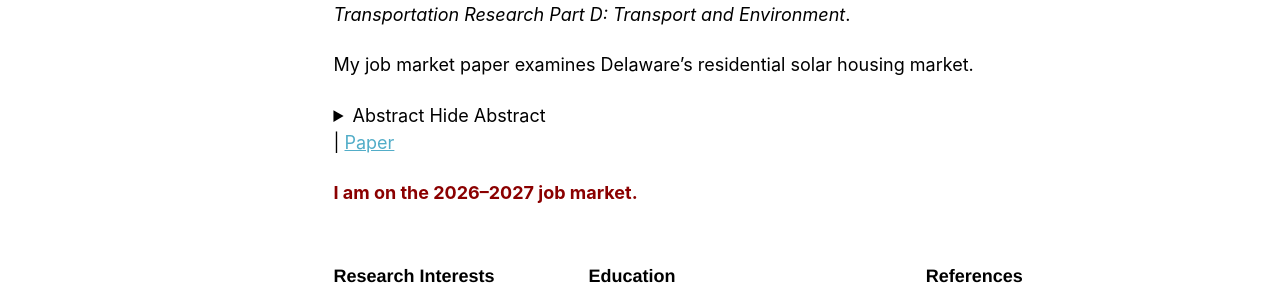
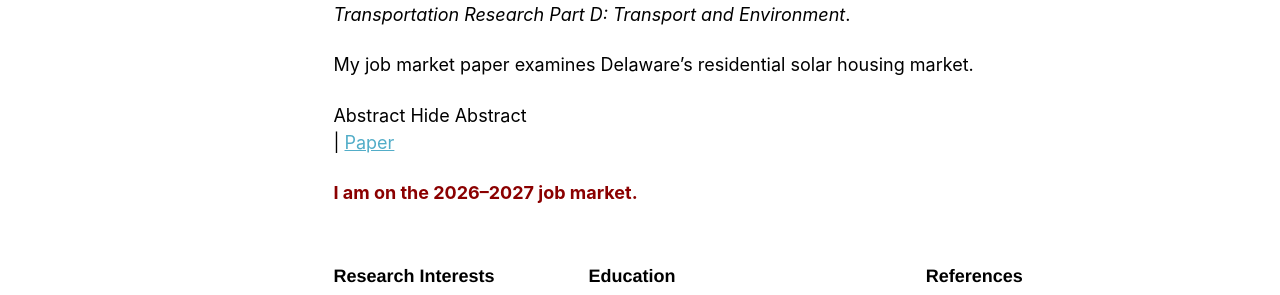
Before and after one commit to sachin-b-badole/sachin-b-badole.github.io, a Jekyll site: the page built from _pages/about.md, in a window 1280 px wide. Shown: the part 474-769 px from the top of the page. Built offline with Jekyll 4.4.1, drawn with Linux system fonts in a browser that asks for light colours.

Commit message:
Update custom.css

```diff
--- a/assets/css/custom.css
+++ b/assets/css/custom.css
@@ -587,3 +587,24 @@
   -webkit-text-size-adjust: 100%;
   text-size-adjust: 100%;
 }
+
+
+/* For Abstract Tabe*/
+
+.paper-details-inline {
+  display: inline;
+}
+
+.paper-details-inline summary {
+  display: inline;
+  cursor: pointer;
+  list-style: none;
+}
+
+.paper-details-inline summary::-webkit-details-marker {
+  display: none;
+}
+
+.paper-details-inline .abstract-text {
+  margin-top: 0.5rem;
+}
```
